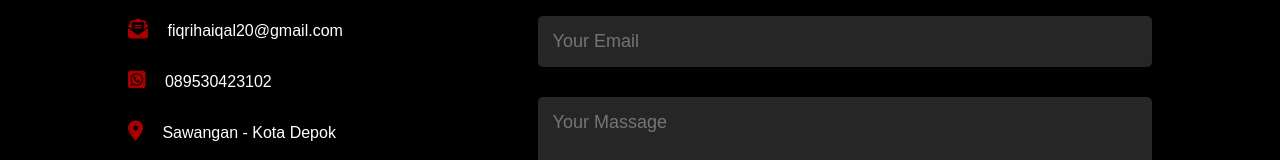
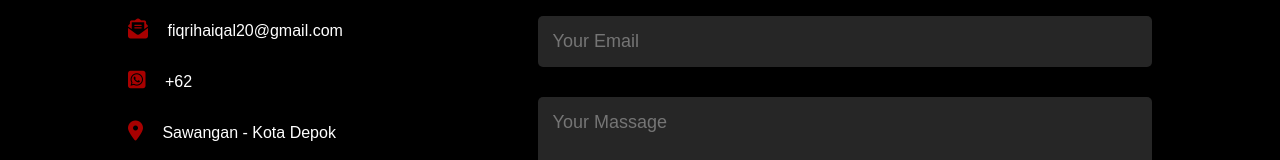
Before and after one commit to Fhaiqal14/Fiqri-port, a plain HTML site: page index.html in a window 1280 px wide. Shown: the part 1402-1562 px from the top of the page. Drawn offline with Linux system fonts and the light colour scheme.

Commit message:
Update index.html

```diff
--- a/index.html
+++ b/index.html
@@ -135,7 +135,7 @@
             <i class="fa-solid fa-envelope-open-text"></i>
             fiqrihaiqal20@gmail.com
           </p>
-          <p><i class="fa-brands fa-square-whatsapp"></i> 089530423102</p>
+          <p><i class="fa-brands fa-square-whatsapp"></i> +62 </p>
           <p>
             <i class="fa-solid fa-location-dot"></i> Sawangan - Kota Depok
           </p>
```
